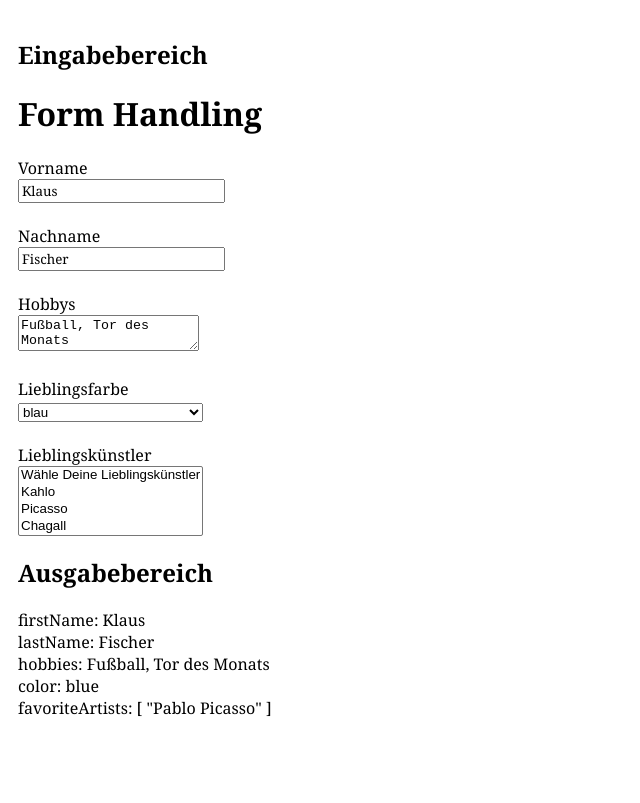
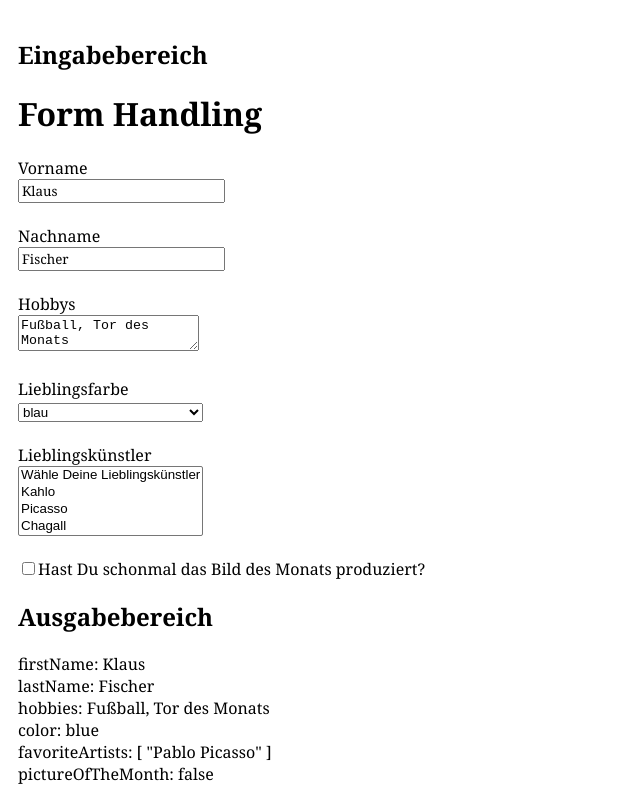
Before and after one commit to siggi-ai/Vue-Practice, a Vue app: page / in a window 1280 px wide. Shown: the whole page, without its empty margins (0-640 px from the left). Built offline with nearby package versions, Linux system fonts and the light colour scheme.

Commit message:
new checkbox

```diff
--- a/src/App.vue
+++ b/src/App.vue
@@ -68,13 +68,24 @@
           <select
             id="color"
             class="select select-bordered w-full"
-            v-model="form.favoriteArtists" multiple
+            v-model="form.favoriteArtists"
+            multiple
           >
             <option value="">Wähle Deine Lieblingskünstler</option>
             <option value="Kahlo">Kahlo</option>
             <option value="Picasso">Picasso</option>
             <option value="Chagall">Chagall</option>
           </select>
+        </div>
+        <div>
+          <br />
+          <label class="label" for="favoriteArtists">
+            <input
+             type="checkbox">
+            <span class="label-text">Hast Du schonmal das Bild des Monats produziert?</span>
+          <br />
+
+          </label>
         </div>
       </div>
     </form>
@@ -98,6 +109,7 @@ export default {
         hobbies: "Fußball, Tor des Monats",
         color: "blue",
         favoriteArtists: ["Pablo Picasso"],
+        pictureOfTheMonth: false,
       },
     };
   },
```
